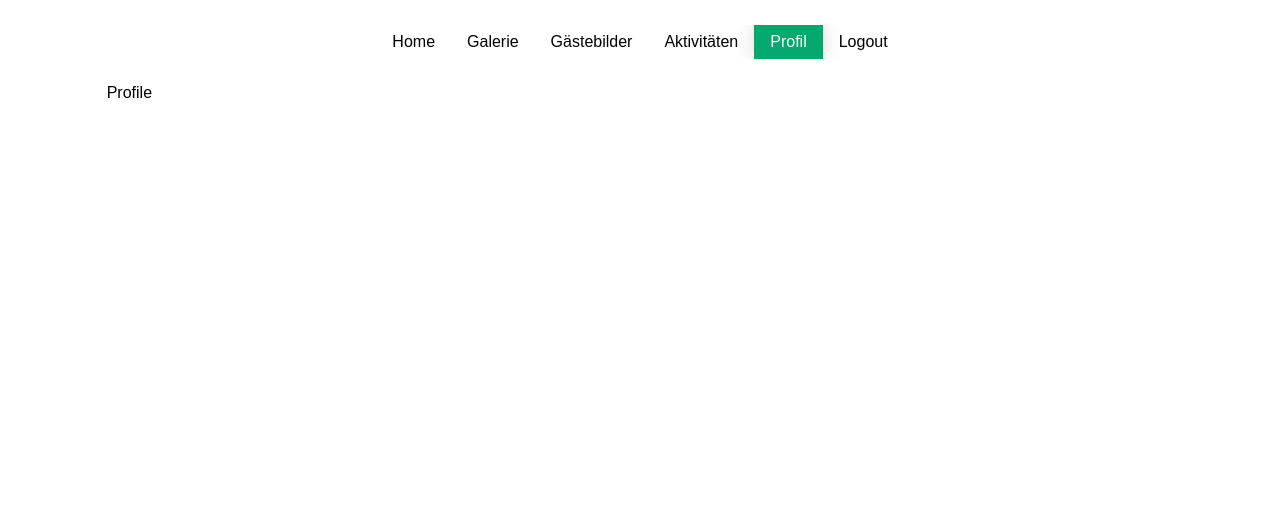
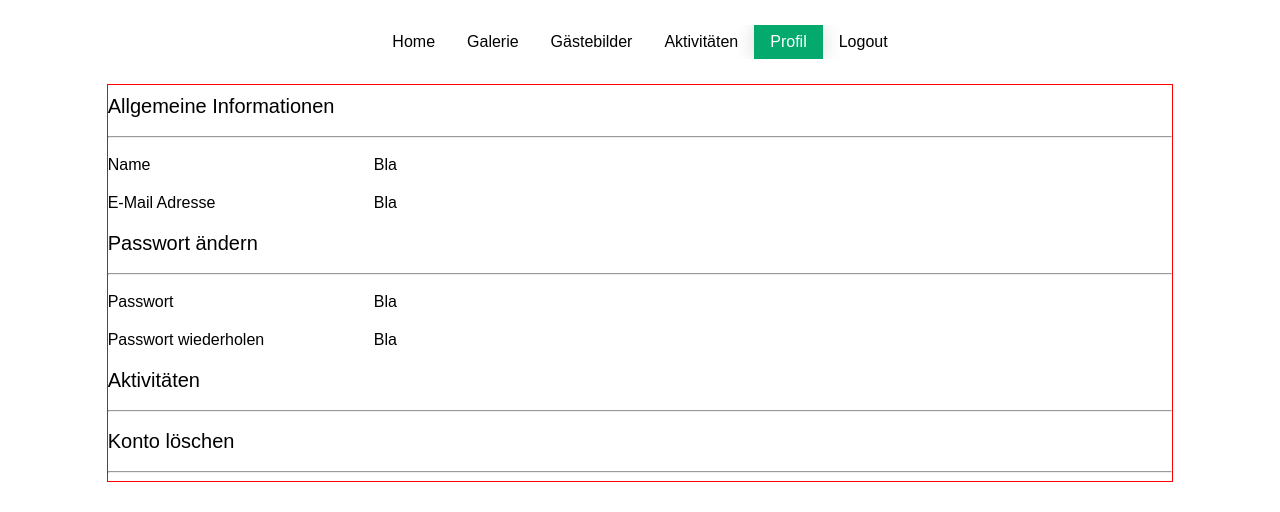
Before and after one commit to Mall0c/photos-fe, a Vue app: page /profile in a window 1280 px wide. Shown: the top 512 px of the page. Built offline with nearby package versions, Linux system fonts and the light colour scheme; sample sign-in values are in the browser's storage.

Commit message:
feat: comments now have link in last activities. fixed guest gallery. created landing page

```diff
--- a/src/components/activities/Activities.vue
+++ b/src/components/activities/Activities.vue
@@ -20,6 +20,15 @@ function fetchActivities(type) {
         .catch(err => error.value = err)
 }
 
+function getPathToGallery(imgType) {
+    if (imgType === 0) {
+        return "/gallery/"
+    } else if (imgType === 1) {
+        return "/guests-gallery/"
+    }
+    return "/"
+}
+
 onMounted(() => {
     fetchActivities("ownerGallery")
     fetchActivities("guestGallery")
@@ -28,16 +37,16 @@ onMounted(() => {
 </script>
 
 <template>
-
     <!-- Kommentare -->
     <Table
         tableTitle="Neuste Kommentare"
-        tableColumns='["Uhrzeit", "Autor", "Kommentar"]'
+        tableColumns='["Uhrzeit", "Autor", "Kommentar", "Link"]'
     >
         <tr v-for="comment in activities.comments">
             <td>{{ formatTimestamp(comment.commented_at) }}</td>
             <td>{{ comment.users_id }}</td>
             <td>{{ comment.comment }}</td>
+            <td><router-link :to="getPathToGallery(comment.type) + comment.image_id">Bild anschauen</router-link></td>
         </tr>
     </Table>
 
@@ -65,7 +74,6 @@ onMounted(() => {
             <td><router-link :to="'/gallery/' + image.id">Bild anschauen</router-link></td>
         </tr>
     </Table>
-
 </template>
 
 <style>
--- a/src/components/admin/Admin.vue
+++ b/src/components/admin/Admin.vue
@@ -264,8 +264,8 @@ function reorderRoleArray(role) {
 
 <style>
 
-.edit-highlight {
-    border: 1px solid blue;
-}
+    .edit-highlight {
+        border: 1px solid blue;
+    }
 
 </style>
--- a/src/components/guests-gallery/GuestsGallery.vue
+++ b/src/components/guests-gallery/GuestsGallery.vue
@@ -132,10 +132,10 @@ watch(currentImageIdInDialog, (newVal, oldVal) => {
     }
 
     .image-preview-box {
-    margin-left: 5vw;
-    margin-right: 5vw;
+        margin-left: 5%;
+        margin-right: 5%;
         margin-bottom: 5vh;
-    width: 200px;
+        width: 23.33%;
         height: 200px;
     }
 
--- a/src/components/home/Home.vue
+++ b/src/components/home/Home.vue
@@ -3,9 +3,35 @@
 </script>
 
 <template>
-Home
+    <div class="landing-page-container">
+        <div class="box">
+            <p class="landing-page-headline">Willkommen bei Annas und Richards Hochzeitsgalerie</p>
+            <p>Schön, dass Du den Weg zu unserer Website gefunden hast. Neben unseren Fotos können Gäste
+            auch ihre eigenen Bilder hochladen und somit mit uns teilen. Wir würden uns sehr darüber freuen.</p>
+            <p>Viel Freude beim Stöbern in den Bildern.</p>
+            <p>Anna und Richard</p>
+        </div>
+        <div class="box"><img :src="`http://localhost:3000/images/2315`"></div>
+    </div>
 </template>
 
 <style>
+    .landing-page-container {
+        display: grid;
+        grid-template-columns: 1fr 1fr; /* Creates two equal columns */
+        justify-items: center;
+    }
 
+    .box {
+        padding: 10px;
+    }
+
+    .landing-page-headline {
+        font-weight: bold;
+    }
+
+    .box img {
+        max-width: 80vh;
+        max-height: 80vh;
+    }
 </style>
--- a/src/components/profile/Profile.vue
+++ b/src/components/profile/Profile.vue
@@ -3,9 +3,47 @@
 </script>
 
 <template>
-Profile
+    <div class="profile-container debug">
+        <span class="section-title">Allgemeine Informationen</span>
+        <hr>
+        <div class="profile-grid">
+            <div class="profile-grid-box">Name</div>
+            <div class="profile-grid-box">Bla</div>
+            <div class="profile-grid-box">E-Mail Adresse</div>
+            <div class="profile-grid-box">Bla</div>
+        </div>
+        <span class="section-title">Passwort ändern</span>
+        <hr>
+        <div class="profile-grid">
+            <div class="profile-grid-box">Passwort</div>
+            <div class="profile-grid-box">Bla</div>
+            <div class="profile-grid-box">Passwort wiederholen</div>
+            <div class="profile-grid-box">Bla</div>
+        </div>
+        <span class="section-title">Aktivitäten</span>
+        <hr>
+        <span class="section-title">Konto löschen</span>
+        <hr>
+    </div>
 </template>
 
 <style>
+    .profile-container {
 
+    }
+
+    .profile-grid {
+        display: grid;
+        grid-template-columns: 1fr 3fr;
+    }
+
+    .profile-grid-box {
+        padding: 10px 0;
+    }
+
+    .section-title {
+        display: block;
+        padding: 10px 0;
+        font-size: 20px;
+    }
 </style>
--- a/src/utils.js
+++ b/src/utils.js
@@ -36,7 +36,6 @@ export function formatTimestamp(timestamp) {
 }
 
 export function getParentPath(route) {
-    console.log(route)
     return route.path
         .split('/')
         .slice(0, -1)
```
Also changed, not shown: src/App.vue (indentation only), src/components/navigation/Navigation.vue (indentation only), src/components/photo-overview/CommentArea.vue (indentation only), src/components/photo-overview/PhotoOverview.vue (indentation only), src/components/photo-overview/UploadImage.vue (indentation only), src/components/utilities/Table.vue (indentation only). Lines whose indentation alone changed are shown as unchanged.
